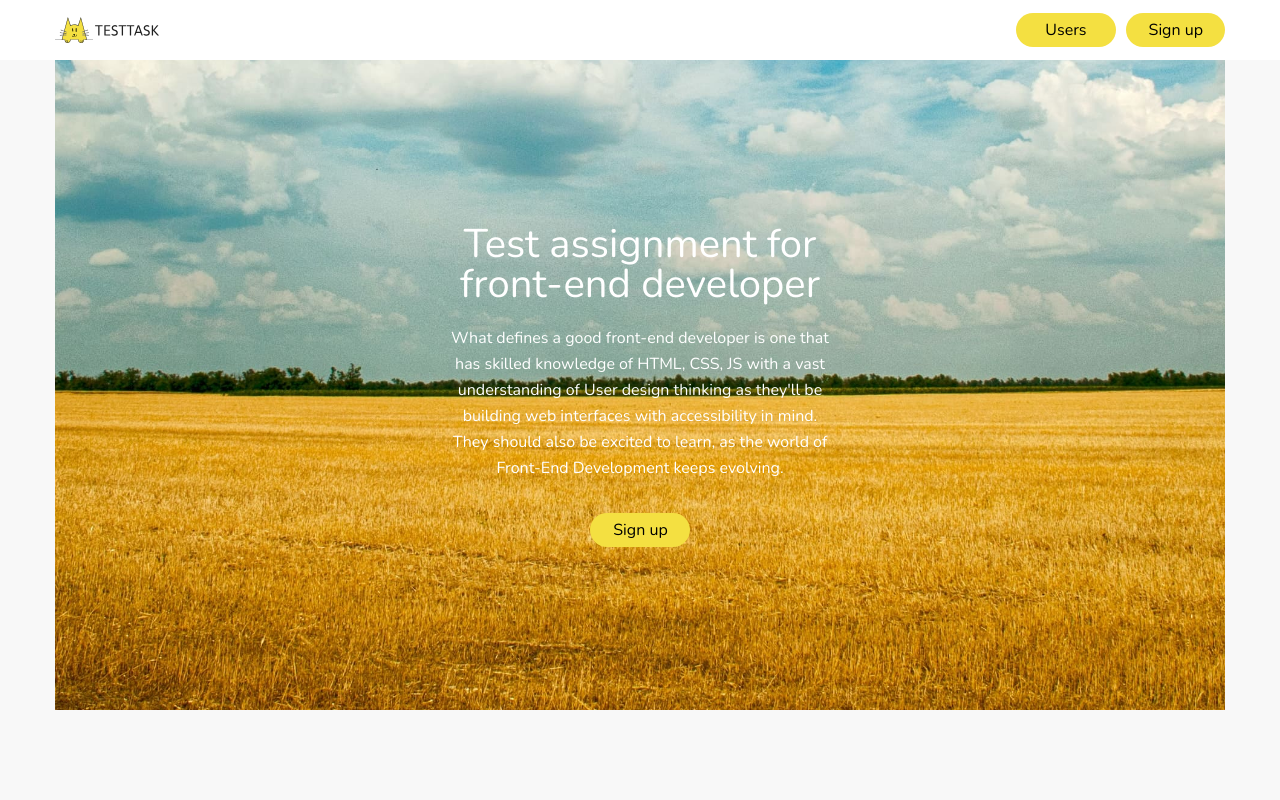
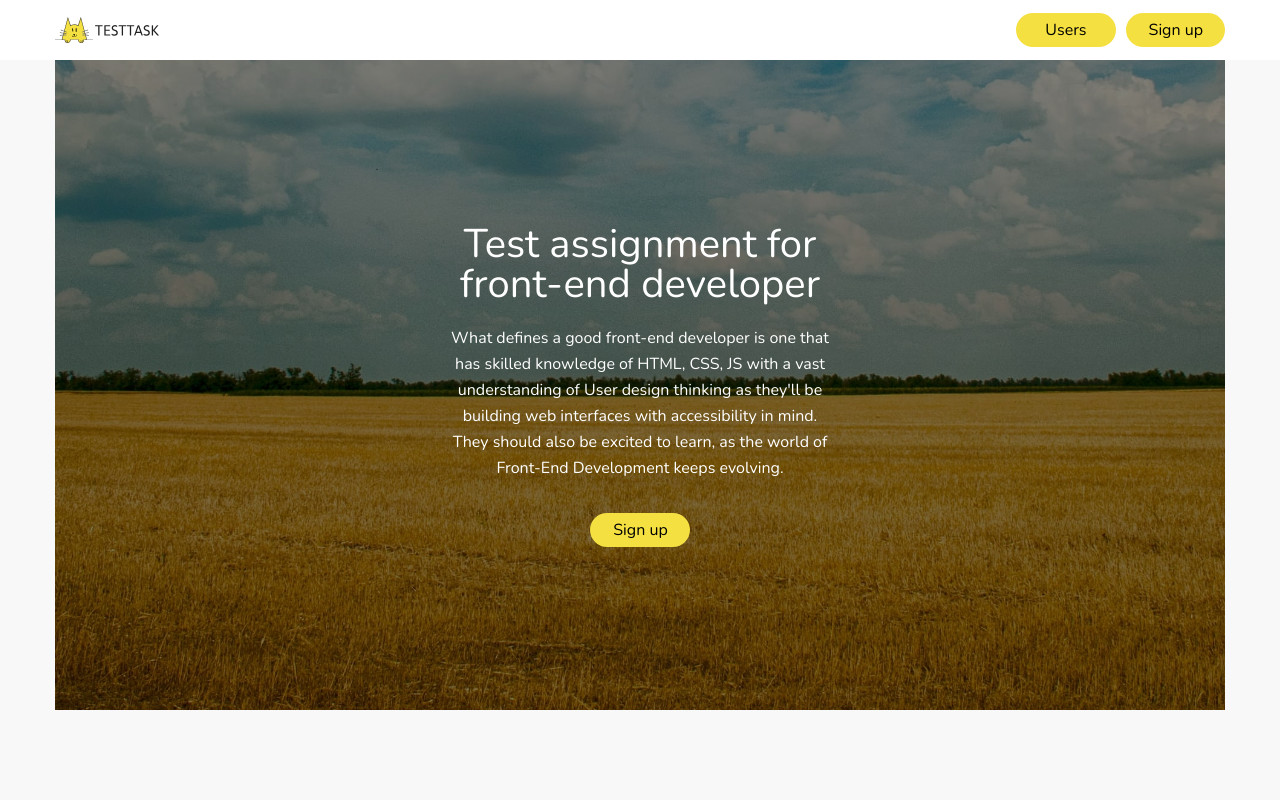
Before and after one commit to VitaSvichkar/test-abz, a React (Vite) app in the folder project/: page / in a window 1280 px wide. Shown: the top 800 px of the page. Built offline with nearby package versions, Linux system fonts and the light colour scheme; no server answers.

Commit message:
feat: add background overlay

```diff
--- a/project/src/Components/Hero/_hero.module.scss
+++ b/project/src/Components/Hero/_hero.module.scss
@@ -3,6 +3,7 @@
 @import '../../styles/mixins';
 
 .heroWrap {
+  position: relative;
   overflow: hidden;
   height: 650px;
 }
@@ -10,14 +11,26 @@
 .heroImg {
   height: 100%;
   width: 100%;
-  background-image: url('/public/bg.jpeg');
+  background: url('/bg.jpeg');
   background-size: 220%;
   background-repeat: no-repeat;
   background-position: left -700px bottom -215px;
 }
 
+.heroWrap:after {
+  content: '';
+  position: absolute;
+  top: 0;
+  left: 0;
+  width: 100%;
+  height: 100%;
+  background-color: v.$colorBlack-50;
+}
+
 .hero {
   @extend %flexCenter;
+  position: relative;
+  z-index: 100;
   flex-direction: column;
   color: v.$colorWhite;
   max-width: 412px; // 380 + 16*2
--- a/project/src/styles/_variables.scss
+++ b/project/src/styles/_variables.scss
@@ -1,5 +1,6 @@
 $colorWhite: rgb(255, 255, 255);
 $colorBlack: rgb(0, 0, 0);
+$colorBlack-50: rgba(0, 0, 0, 0.5);
 
 $primaryColor: rgb(244 224 65);
 $primaryColorHover: rgb(255, 227, 2);
```
Also changed, not shown: 1 other file (tests, documents, lock files or other folders).
